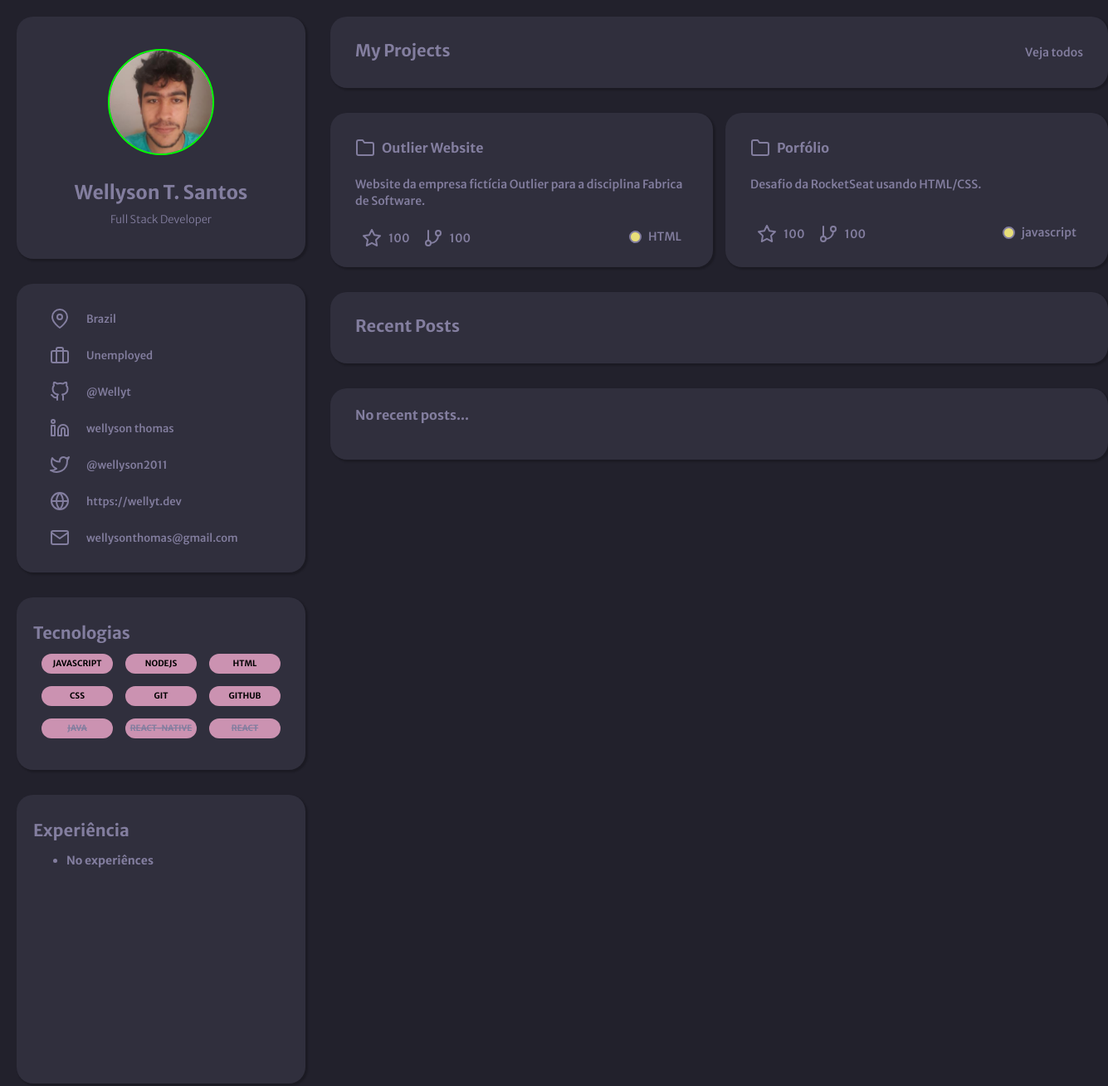
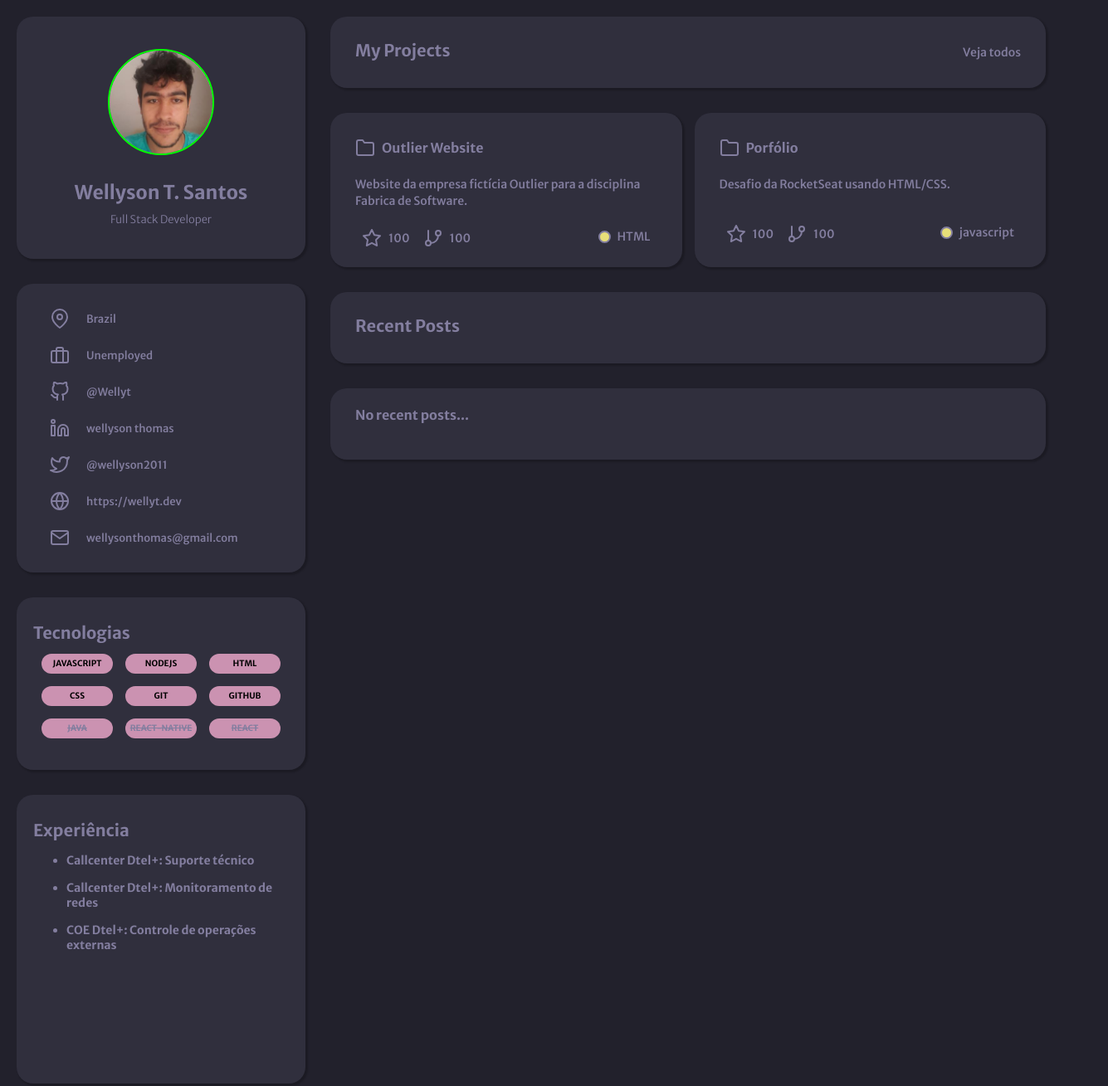
Before and after one commit to WellyT/portfolio, a plain HTML site: page index.html in a window 1280 px wide. Shown: the top 1309 px of the page at 83% size, 1335 px wide, since content can reach past the window. Drawn offline with Linux system fonts and the light colour scheme.

Commit message:
fixed width to the  cards of my projects

```diff
--- a/index.html
+++ b/index.html
@@ -70,7 +70,9 @@
             <div id="experiences" class="card experiences">
                 <h2>Experiência</h2>
                 <ul>
-                    <li>No experiênces</li>
+                    <li>Callcenter Dtel+: Suporte técnico</li>
+                    <li>Callcenter Dtel+: Monitoramento de redes</li>
+                    <li>COE Dtel+: Controle de operações externas</li>
                 </ul>
             </div>
             <div id="education" class="card education">
@@ -88,11 +90,10 @@
         <section class="right-side">
             <div id="myProjects" class="card myProjects">
                 <h2>My Projects</h2>
-                <a href="#">Veja todos</a>
+                <a href="https://github.com/WellyT?tab=repositories" target="_blank">Veja todos</a>
             </div>
             <div class="projects">
-
-                <div class="card project">
+                <div class="card project " id="left-project">
                     <h4> <img src="assets/icons/folder.svg"> Outlier Website</h4>
                     <p class="description">Website da empresa fictícia Outlier para a disciplina Fabrica de Software.</p>
                    <div class="group">
@@ -111,7 +112,7 @@
                    </div>
 
                 </div>
-                <div class="card project">
+                <div class="card project " id="right-project">
                     <h4> <img src="assets/icons/folder.svg"> Porfólio</h4>
                     <p class="short description">Desafio da RocketSeat usando HTML/CSS.</p>
                     <div class="group">
--- a/style.css
+++ b/style.css
@@ -251,7 +251,7 @@ a:hover{
 }
 
 .project{
-    width: 461px;
+    width: 100%;
     height: 186px;
     padding: 30px;
 
```
